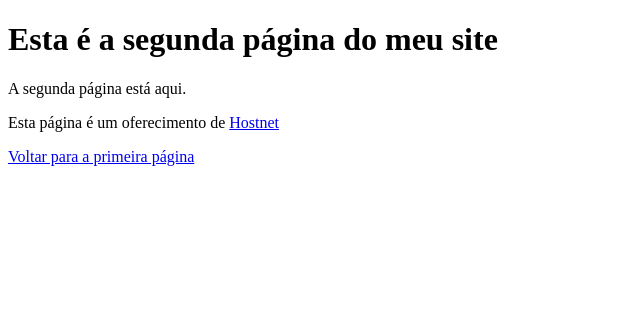
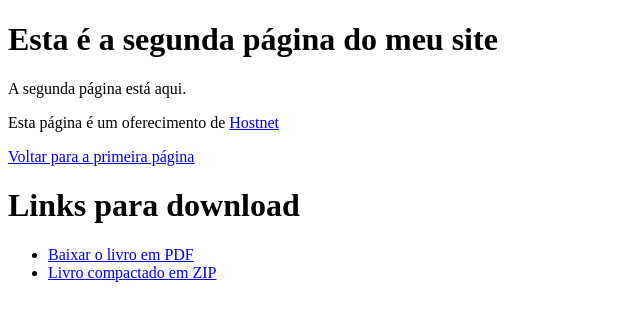
Before and after one commit to lcbessa/HTML-CSS, a plain HTML site: page html-css/ex011/pag002.html in a window 1280 px wide. Shown: the whole page, without its empty margins (0-640 px from the left). Drawn offline with Linux system fonts and the light colour scheme.

Commit message:
aula 29/41 - Lnks para download - módulo 01

```diff
--- a/html-css/ex011/pag002.html
+++ b/html-css/ex011/pag002.html
@@ -15,5 +15,9 @@
       >
     </p>
     <p><a href="index.html" rel="prev">Voltar para a primeira página</a></p>
-  </body>
+     <h1>Links para download</h1>
+    <ul>
+        <li><a href="livro/meulivro.pdf" download="meulivro.pdf" type="application/pdf">Baixar o livro em PDF</a></li>
+        <li><a href="livro/meulivro.zip" download="meulivro.zip" type="application/zip">Livro compactado em ZIP</a></li>
+    </ul>
 </html>
```
Also changed, not shown: 2 other files.
